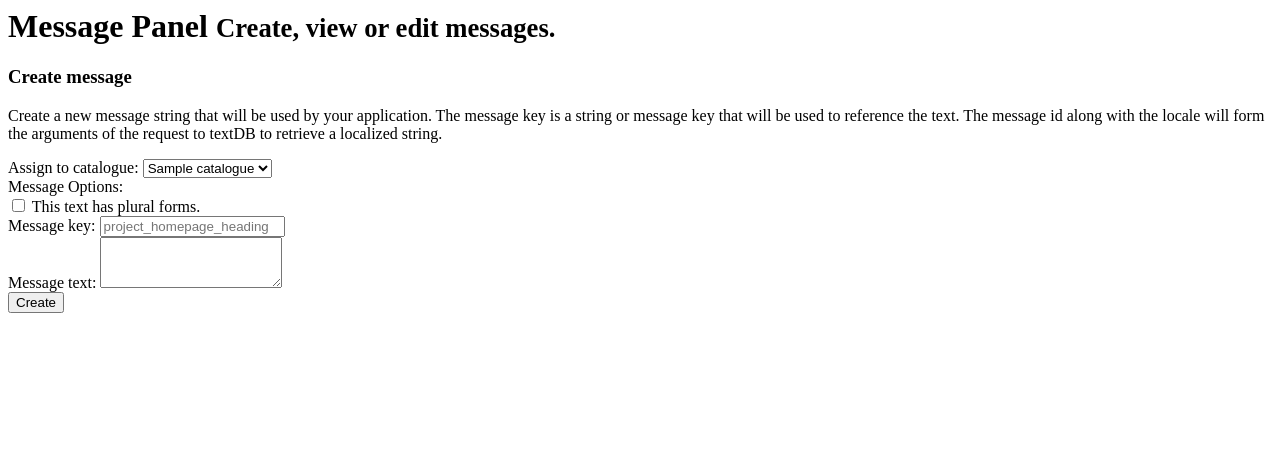
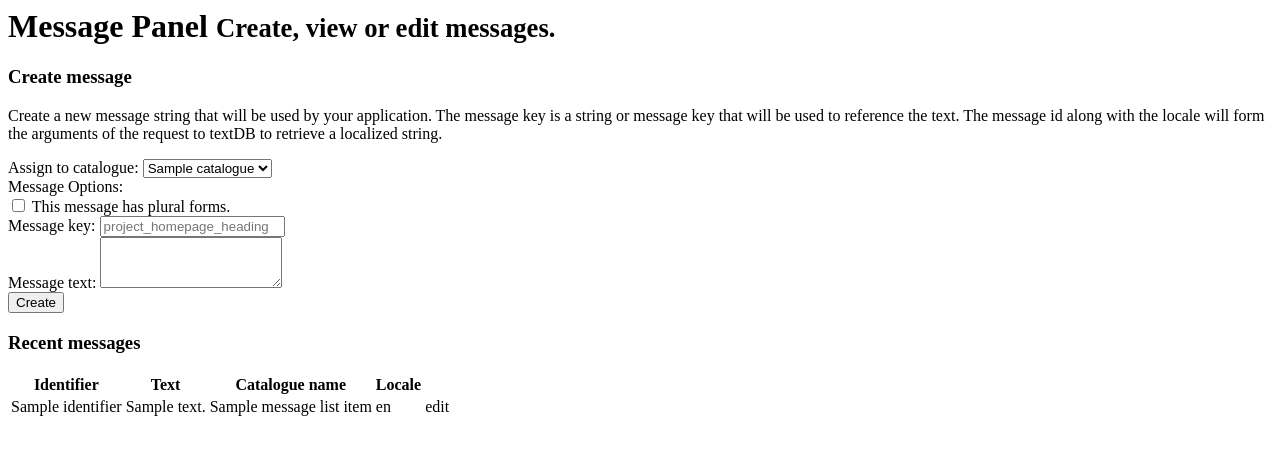
Before and after one commit to mythusiva/text-db, a PHP site: template server/views/admin/message_home.php in a window 1280 px wide. Shown: the top 455 px of the page. Run offline with PHP 8.4, Linux system fonts and the light colour scheme; the template is opened without the code that fills it: most values are stand-ins (such as "Sample title", 1, 10 or a date in 2020); data that the repository does not hold is empty.

Commit message:
message last modified list

```diff
--- a/server/controller/admin.php
+++ b/server/controller/admin.php
@@ -43,11 +43,13 @@ $app->get('/catalogue', function() use ($app) {
 $app->get('/message', function() use ($app) {
 
   $catalogueList = $app['catalogueService']->getListItems();
+  $messageListItems = $app['messageService']->getLastModifiedMessages();
 
 	$app['viewService']->addData([
 		'pageTitle' => 'Message - Admin',
 		'menuActive' => 'message',
-    'catalogueList' => $catalogueList
+    'catalogueList' => $catalogueList,
+    'messageListItems' => $messageListItems
 	]);
 
 	return $app['viewService']->render('admin/message_home');
--- a/server/src/TextDB/Component/Message/Service.php
+++ b/server/src/TextDB/Component/Message/Service.php
@@ -32,6 +32,10 @@ class Service extends BaseService
 		return $this->messageModel->getMessageList($limit);
 	}
 
+	public function getLastModifiedMessages($limit=100) {
+		return $this->messageModel->getLastModifiedList($limit);
+	}
+
 	public function getByCatalogue($catalogueName) {
 		return $this->messageModel->getMessageListByCatalogue($catalogueName);
 	}
--- a/server/views/admin/catalogue_home.php
+++ b/server/views/admin/catalogue_home.php
@@ -38,7 +38,7 @@
             <tr>
               <th>Name</th>
               <th>Date created</th>
-              <th>Number of texts</th>
+              <th>Messages</th>
               <th></th>
             </tr>
           </thead>
--- a/server/views/admin/message_home.php
+++ b/server/views/admin/message_home.php
@@ -41,7 +41,7 @@
                 <div class="checkbox">
                   <label>
                     <input name="isPlural" js-checkbox-plural-forms type="checkbox" value="1">
-                    This text has plural forms.
+                    This message has plural forms.
                   </label>
                 </div>
               </div>
@@ -81,6 +81,36 @@
             </div>
 
 
+            <div class="panel panel-default">
+          <div class="panel-heading">
+            <h3 class="panel-title">Recent messages</h3>
+          </div>
+          <div class="panel-body">
+            <p></p>
+            <table class="table table-condensed table-striped table-bordered">
+              <thead>
+                <tr>
+                  <th>Identifier</th>
+                  <th>Text</th>
+                  <th>Catalogue name</th>
+                  <th>Locale</th>
+                  <th></th>
+                </tr>
+              </thead>
+              <tbody>
+                <?foreach($messageListItems as $messageEntity):?>
+                <tr>
+                  <td><?=$messageEntity->identifier?></td>
+                  <td><?=$messageEntity->text?></td>
+                  <td><?=$messageEntity->catalogueName?></td>
+                  <td><?=$messageEntity->locale?></td>
+                  <td>
+                    <a class="btn btn-xs btn-default">edit</a>
+                  </td>
+                </tr>
+                <?endforeach;?>
+              </tbody>
+            </table>
           </div>
         </div>
 
```
Also changed, not shown: server/src/TextDB/Component/Message/Model.php (+27 -0 lines).
